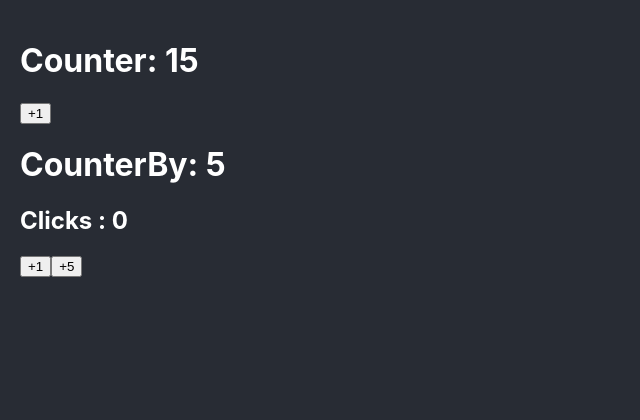
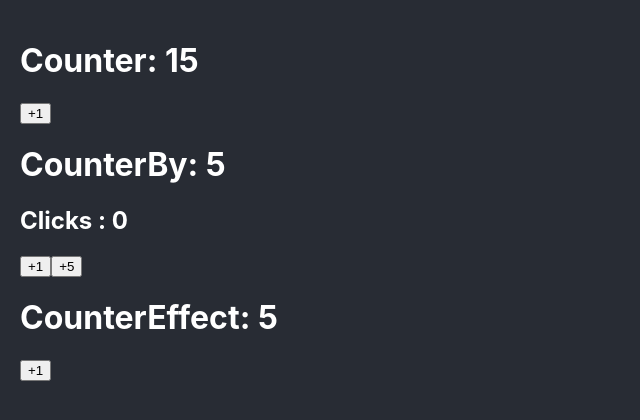
Before and after one commit to Fernanda553/01-bases, a React (Create React App) app: page / in a window 1280 px wide. Shown: the top 420 px of the page, without its empty margins (0-640 px from the left). Built offline with nearby package versions, Linux system fonts and the light colour scheme.

Commit message:
add CounterEffect

```diff
--- a/package.json
+++ b/package.json
@@ -13,6 +13,7 @@
     "react": "^18.3.1",
     "react-dom": "^18.3.1",
     "react-scripts": "5.0.1",
+    "ts-standard": "^12.0.2",
     "typescript": "^4.9.5",
     "web-vitals": "^2.1.4"
   },
--- a/src/App.tsx
+++ b/src/App.tsx
@@ -1,11 +1,13 @@
 import { Counter } from './bases/Counter';
 import { CounterBy } from './bases/CounterBy';
+import { CounterEffect } from './bases/CounterEffect';
 
 function App() {
   return (
    <>
    <Counter initialValue={15}/>
    <CounterBy/>
+   <CounterEffect/>
    </>
   );
 }
--- a/src/bases/CounterBy.tsx
+++ b/src/bases/CounterBy.tsx
@@ -19,9 +19,9 @@
 
 
   const handleClick = (value: number) => {
-    setCounterState(prev => ({
-      counter: prev.counter + value,
-      clicks: prev.clicks + 1
+    setCounterState(({counter, clicks}) => ({
+      counter: counter + value,
+      clicks: clicks + 1
     }))
   }
   return (
--- /dev/null
+++ b/src/bases/CounterEffect.tsx
@@ -0,0 +1,23 @@
+import { useEffect, useState } from "react"
+
+const MAXIMUN_COUNT = 10
+
+export const CounterEffect = () => {
+  const [counter, setCounter] = useState(5)
+
+  const handleClick = () => {
+    setCounter(prev => Math.min(prev +1, MAXIMUN_COUNT))
+  }
+
+  useEffect(() => {
+    if(counter < 10) return
+
+    console.log('%cse llego al valor maximo','color: red; background-color: black;')
+  }, [counter])
+  return (
+    <>
+    <h1>CounterEffect: {counter} </h1>
+    <button onClick={handleClick}> +1 </button>
+    </>
+  )
+}
```
Also changed, not shown: 1 other file (tests, documents, lock files or other folders).
